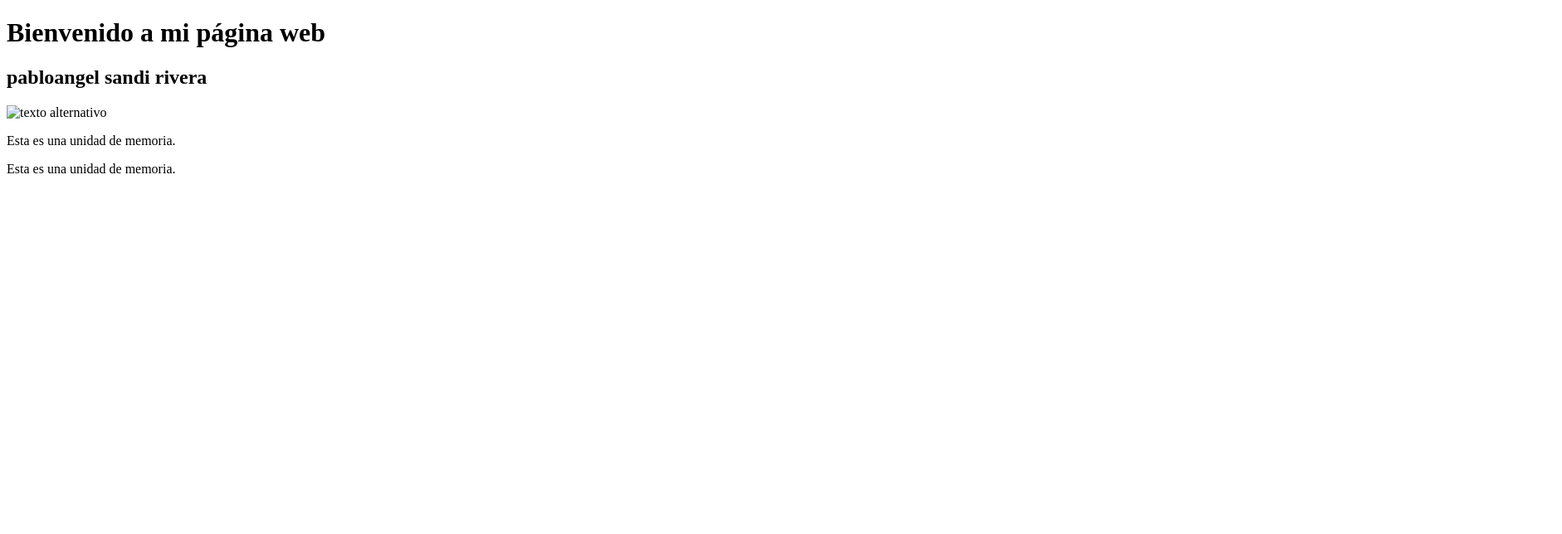
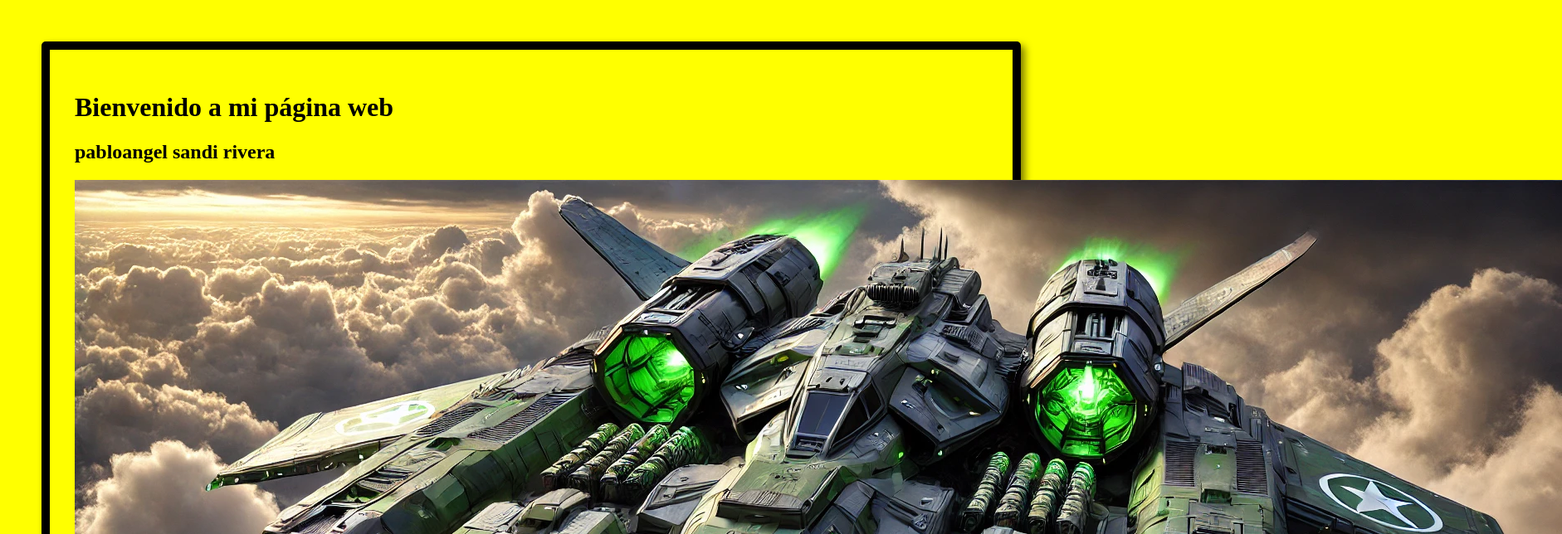
Before and after one commit to wolf69-killer/web2tarea1, a plain HTML site: page index.html in a window 1280 px wide. Shown: the top 644 px of the page at 83% size, 1882 px wide, since content can reach past the window. Drawn offline with Linux system fonts and the light colour scheme; the site is published under a folder, as on GitHub Pages, so addresses that start at the root find nothing.

Commit message:
Fix HTML structure and update resource paths

```diff
--- a/index.html
+++ b/index.html
@@ -4,14 +4,15 @@
     <meta charset="UTF-8">
     <meta name="viewport" content="width=device-width, initial-scale=1.0">
     <title>Document</title>
-    <link rel="stylesheet" href="/css/estilo2.css">
-    <script src="/js/ej1.js"></script>
+    <link rel="stylesheet" href="css/estilo2.css">
+    <script src="js/ej1.js"></script>
 </head>
 <body>
     <h1 class = "uno">Bienvenido a mi página web</h1>
     <h2> pabloangel sandi rivera</h2>
-    <img src="/pags/0fa9ff98-505f-4a94-827a-54d7504f7072.webp" alt="texto alternativo">
+    <img src="pags/0fa9ff98-505f-4a94-827a-54d7504f7072.webp" alt="texto alternativo">
     <p>Esta es una unidad de memoria.</p>
     <p>Esta es una unidad de memoria.</p>
 </body>
+
 </html>
```
